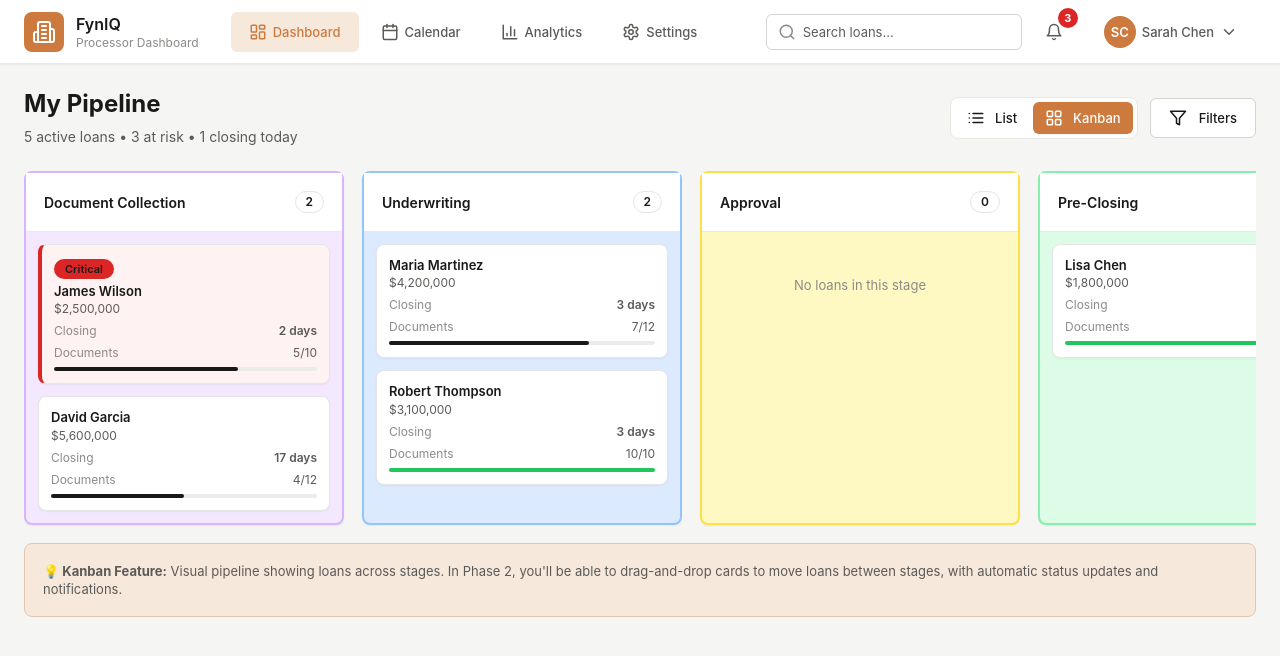
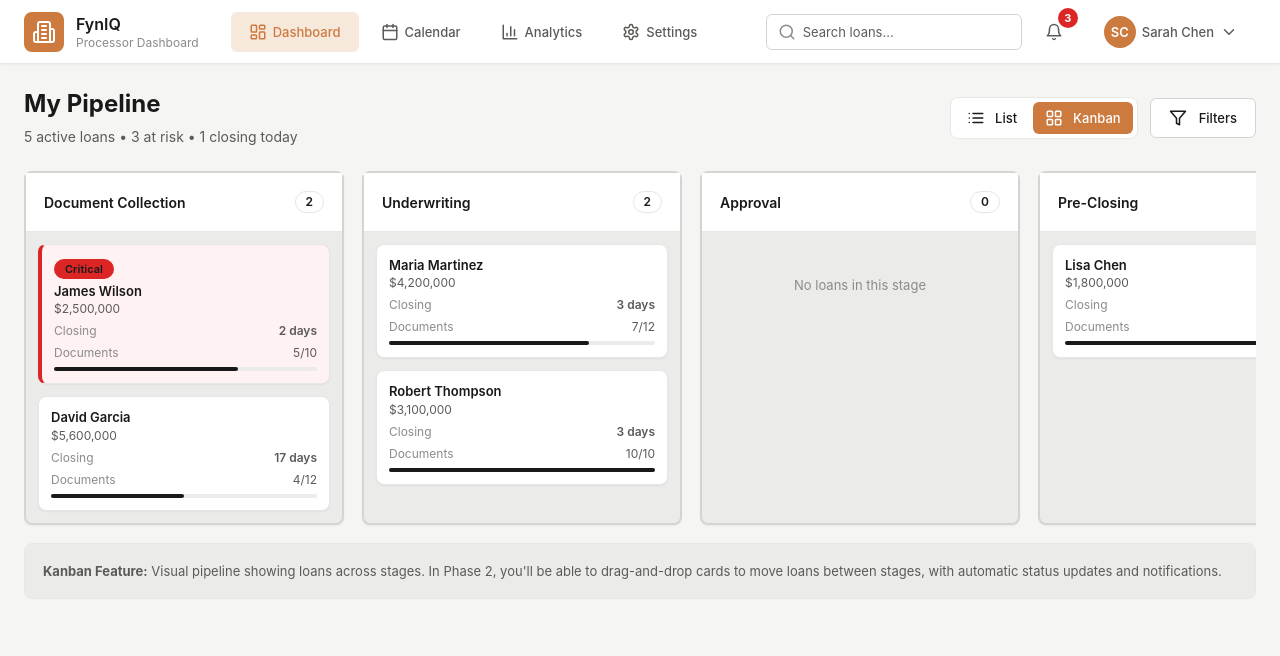
Before and after one commit to aga9leaps/marcus2v2-fyniq-processor-dashboard, a Next.js app: page /dashboard in a window 1280 px wide. Both pictures are taken after a click on the button "Kanban". Shown: the top 656 px of the page. Built offline with nearby package versions, Linux system fonts and the light colour scheme.

Commit message:
Simplify Kanban view: remove purple/blue/yellow/green columns, use neutral gray palette

```diff
--- a/app/dashboard/page.tsx
+++ b/app/dashboard/page.tsx
@@ -224,14 +224,9 @@ export default function DashboardPage() {
             {['document_collection', 'underwriting', 'approval', 'pre_closing', 'funded'].map((stage) => {
               const stageLoans = MOCK_LOANS.filter(loan => loan.stage === stage);
               const stageName = formatStage(stage as any);
-              const stageColor = stage === 'document_collection' ? 'bg-purple-100 border-purple-300' :
-                                stage === 'underwriting' ? 'bg-blue-100 border-blue-300' :
-                                stage === 'approval' ? 'bg-yellow-100 border-yellow-300' :
-                                stage === 'pre_closing' ? 'bg-green-100 border-green-300' :
-                                'bg-gray-100 border-gray-300';
 
               return (
-                <Card key={stage} className={`w-80 flex-shrink-0 border-2 ${stageColor}`}>
+                <Card key={stage} className="w-80 flex-shrink-0 border-2 border-border-medium bg-bg-secondary">
                   <div className="p-4 border-b border-border-subtle bg-white">
                     <div className="flex items-center justify-between">
                       <h3 className="font-semibold text-text-primary">{stageName}</h3>
@@ -276,9 +271,7 @@ export default function DashboardPage() {
                             </div>
                             <div className="w-full bg-bg-secondary rounded-full h-1">
                               <div
-                                className={`h-1 rounded-full ${
-                                  loan.completionPercentage === 100 ? 'bg-green-500' : 'bg-text-primary'
-                                }`}
+                                className="h-1 rounded-full bg-text-primary"
                                 style={{ width: `${loan.completionPercentage}%` }}
                               />
                             </div>
@@ -291,9 +284,9 @@ export default function DashboardPage() {
               );
             })}
           </div>
-          <div className="mt-4 p-4 bg-accent-light rounded-lg border border-accent-border">
+          <div className="mt-4 p-4 bg-bg-secondary rounded-lg border border-border-subtle">
             <p className="text-sm text-text-secondary">
-              <strong>💡 Kanban Feature:</strong> Visual pipeline showing loans across stages.
+              <strong>Kanban Feature:</strong> Visual pipeline showing loans across stages.
               In Phase 2, you'll be able to drag-and-drop cards to move loans between stages,
               with automatic status updates and notifications.
             </p>
```
